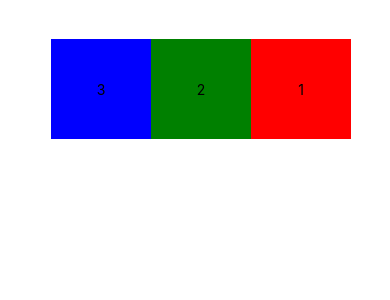
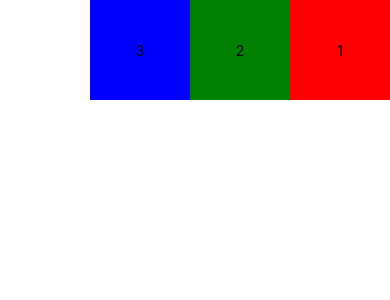
Before and after one commit to BKazimy/NotifierApp, a React Native app: screen / in a window 390 px wide. Shown: the top 300 px of the page. Built offline with nearby package versions, Linux system fonts and the light colour scheme.

Commit message:
Oct 28, 2024, 10:33 AM

```diff
--- a/App.js
+++ b/App.js
@@ -5,7 +5,7 @@ export default function App() {
   return (
     // <View style={styles.container}>
     // <View style={styles.appContainer}>
-    <View style={{ padding: '10%', flexDirection: 'row-reverse'}}>
+    <View style={{ padding: 'auto', flexDirection: 'row-reverse'}}>
     <View
       style={{
         backgroundColor: 'red',
```
